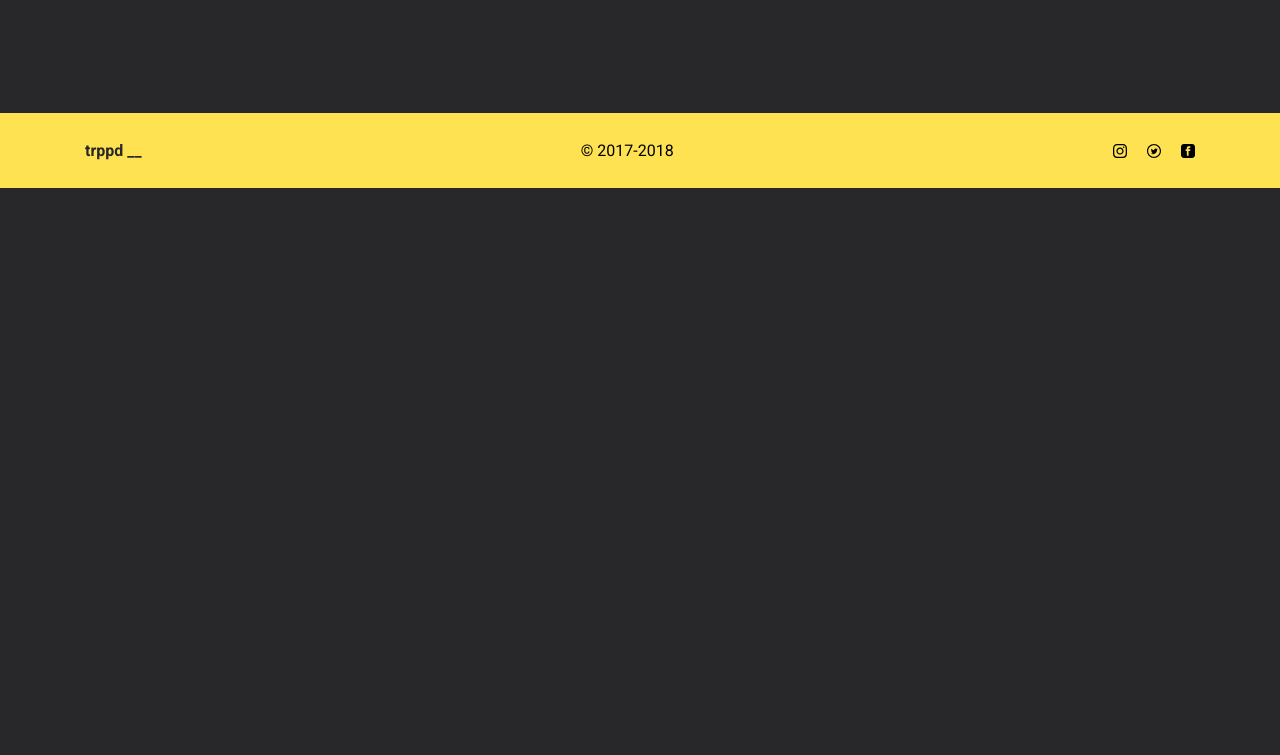
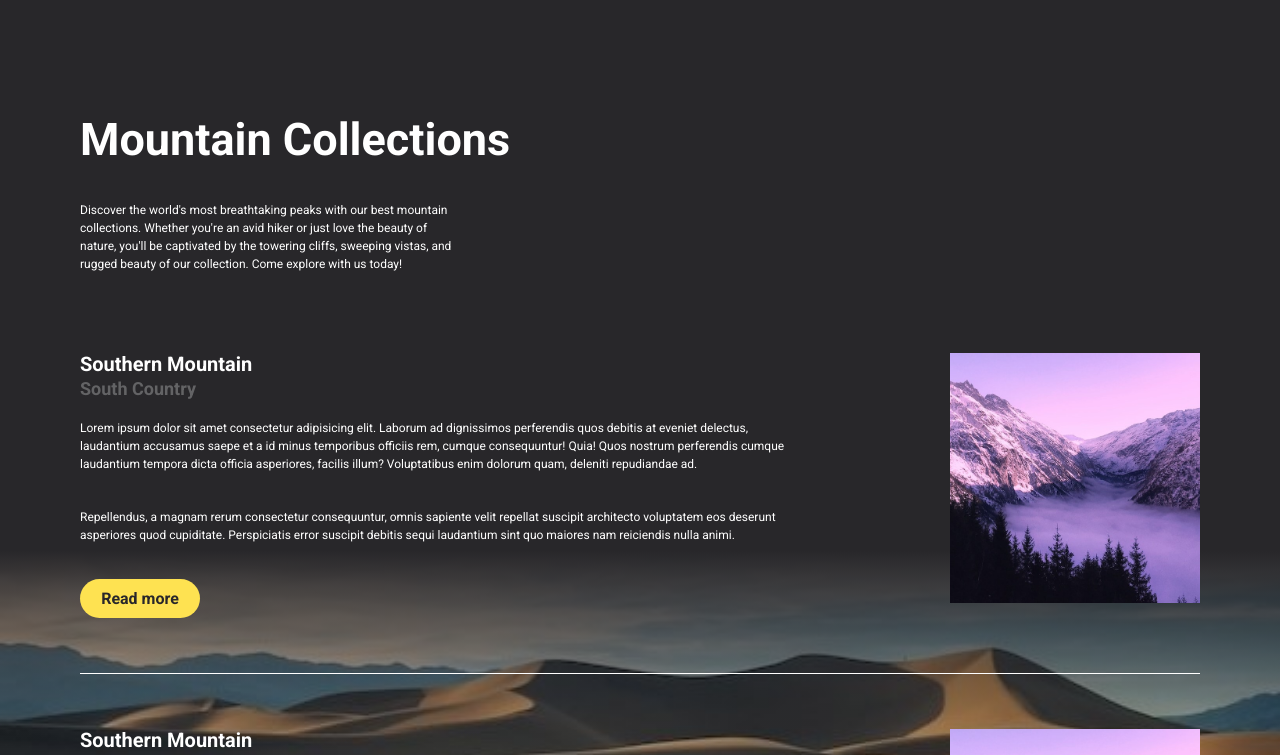
Before and after one commit to anna-inozemets/nature-views, a React (Create React App) app: page / in a window 1280 px wide. Shown: the part 2066-2821 px from the top of the page. Before the commit the page ends 2254 px from the top, so only its background shows below. Built offline with nearby package versions, Linux system fonts and the light colour scheme.

Commit message:
Explore mountain section was implemented

```diff
--- a/src/App.jsx
+++ b/src/App.jsx
@@ -4,6 +4,7 @@ import { Header } from './components/Header';
 import { Footer } from './components/Footer';
 import { Recommendation } from './components/Recommendation';
 import { ExploreSea } from './components/ExploreSea';
+import { ExploreMountain } from './components/ExploreMountain';
 
 export const App = () => {
   return (
@@ -12,6 +13,7 @@ export const App = () => {
       <main>
         <Recommendation />
         <ExploreSea />
+        <ExploreMountain />
       </main>
       <Footer />
     </>
--- /dev/null
+++ b/src/components/ExploreMountain/ExploreMountain.css
@@ -0,0 +1,39 @@
+.container {
+  width: 1120px;
+  margin: 0 auto 95px;
+}
+
+.explore-mountain {
+  background-image:
+    linear-gradient(
+      to bottom,
+      rgba(40, 39, 42, 1),
+      rgba(40, 39, 42, 1),
+      rgba(40, 39, 42, 1),
+      rgba(40, 39, 42, 0),
+      rgba(40, 39, 42, 1),
+      rgba(40, 39, 42, 1),
+      rgba(40, 39, 42, 1)
+    ),
+    url(../../images/desert.jpg);
+  background-repeat: no-repeat;
+  background-position: center;
+  background-size: contain;
+}
+
+.explore-mountain-title {
+  margin-top: 0;
+  margin-bottom: 35px;
+  color: #ffffff;
+  font-weight: 700;
+  font-size: 45px;
+}
+
+.explore-mountain-description {
+  width: 380px;
+  color: #ffffff;
+  font-weight: 400;
+  font-size: 12px;
+  line-height: 18px;
+  margin-bottom: 80px;
+}
--- /dev/null
+++ b/src/components/ExploreMountain/ExploreMountain.jsx
@@ -0,0 +1,23 @@
+import React from 'react';
+import './ExploreMountain.css';
+import { ExploreMountainCard } from '../ExploreMountainCard';
+
+export const ExploreMountain = () => {
+  return (
+    <section className='section__explore-mountain explore-mountain'>
+      <div className="container">
+        <h2 className='explore-mountain-title'>
+          Mountain Collections
+        </h2>
+        <p className='explore-mountain-description'>
+        Discover the world&apos;s most breathtaking peaks with our best mountain collections.
+        Whether you&apos;re an avid hiker or just love the beauty of nature, you&apos;ll be captivated
+        by the towering cliffs, sweeping vistas, and rugged beauty of our collection. Come explore with us today!
+        </p>
+        <ExploreMountainCard />
+        <ExploreMountainCard />
+        <ExploreMountainCard />
+      </div>
+    </section>
+  );
+};
--- /dev/null
+++ b/src/components/ExploreMountain/index.js
@@ -0,0 +1 @@
+export * from './ExploreMountain';
--- /dev/null
+++ b/src/components/ExploreMountainCard/ExploreMountainCard.css
@@ -0,0 +1,48 @@
+.mountain-card {
+  display: flex;
+  justify-content: space-between;
+  gap: 150px;
+  border-bottom: 1px solid #ffffff;
+  margin-bottom: 55px;
+}
+
+.mountain-card__description-title {
+  margin: 0 0 4px;
+  color: #ffffff;
+  font-size: 20px;
+  line-height: 22px;
+}
+
+.mountain-card__description-country {
+  margin: 0 0 20px;
+  color: #636365;
+  font-size: 18px;
+  line-height: 20px;
+  font-weight: 700;
+}
+
+.mountain-card__description-text {
+  margin: 0 0 20px;
+  color: #ffffff;
+  font-weight: 400;
+  font-size: 12px;
+  line-height: 18px;
+  margin-bottom: 35px;
+}
+
+.mountain-card__img {
+  height: 250px;
+}
+
+.mountain-card__description-link {
+  display: inline-block;
+  width: 100px;
+  padding: 10px;
+  color: #28272A;
+  text-decoration: none;
+  text-align: center;
+  font-weight: 700;
+  background-color: #FEE251;
+  border-radius: 20px;
+  margin-bottom: 55px;
+}
--- /dev/null
+++ b/src/components/ExploreMountainCard/ExploreMountainCard.jsx
@@ -0,0 +1,37 @@
+import React from 'react';
+import './ExploreMountainCard.css';
+import mountainExploreImg from '../../images/mountain-explore.jpg';
+
+export const ExploreMountainCard = () => {
+  return (
+    <article className='mountain-card'>
+      <div className="mountain-card__description">
+        <h4 className='mountain-card__description-title'>
+          Southern Mountain
+        </h4>
+        <p className='mountain-card__description-country'>
+          South Country
+        </p>
+        <p className='mountain-card__description-text'>
+          Lorem ipsum dolor sit amet consectetur adipisicing elit. Laborum ad dignissimos perferendis quos
+          debitis at eveniet delectus, laudantium accusamus saepe et a id minus temporibus officiis rem,
+          cumque consequuntur! Quia! Quos nostrum perferendis cumque laudantium tempora dicta officia asperiores,
+          facilis illum? Voluptatibus enim dolorum quam, deleniti repudiandae ad.
+        </p>
+        <p className='mountain-card__description-text'>
+          Repellendus, a magnam rerum consectetur consequuntur, omnis sapiente velit repellat suscipit
+          architecto voluptatem eos deserunt asperiores quod cupiditate.
+          Perspiciatis error suscipit debitis sequi laudantium sint quo maiores nam reiciendis nulla animi.
+        </p>
+        <a href="#" className="mountain-card__description-link">
+          Read more
+        </a>
+      </div>
+      <img
+        className="mountain-card__img"
+        src={mountainExploreImg}
+        alt="mountain"
+      />
+    </article>
+  );
+};
--- /dev/null
+++ b/src/components/ExploreMountainCard/index.js
@@ -0,0 +1 @@
+export * from './ExploreMountainCard';
--- a/src/components/Recommendation/Recommendation.css
+++ b/src/components/Recommendation/Recommendation.css
@@ -1,10 +1,9 @@
 .container {
   width: 1120px;
-  margin: 0 auto;
+  margin: 0 auto 95px;
 }
 
 .recommend {
-  margin-bottom: 95px;
   display: flex;
   justify-content: space-between;
 }
```
Also changed, not shown: src/images/desert.jpg (added), src/images/mountain-explore.jpg (added).
